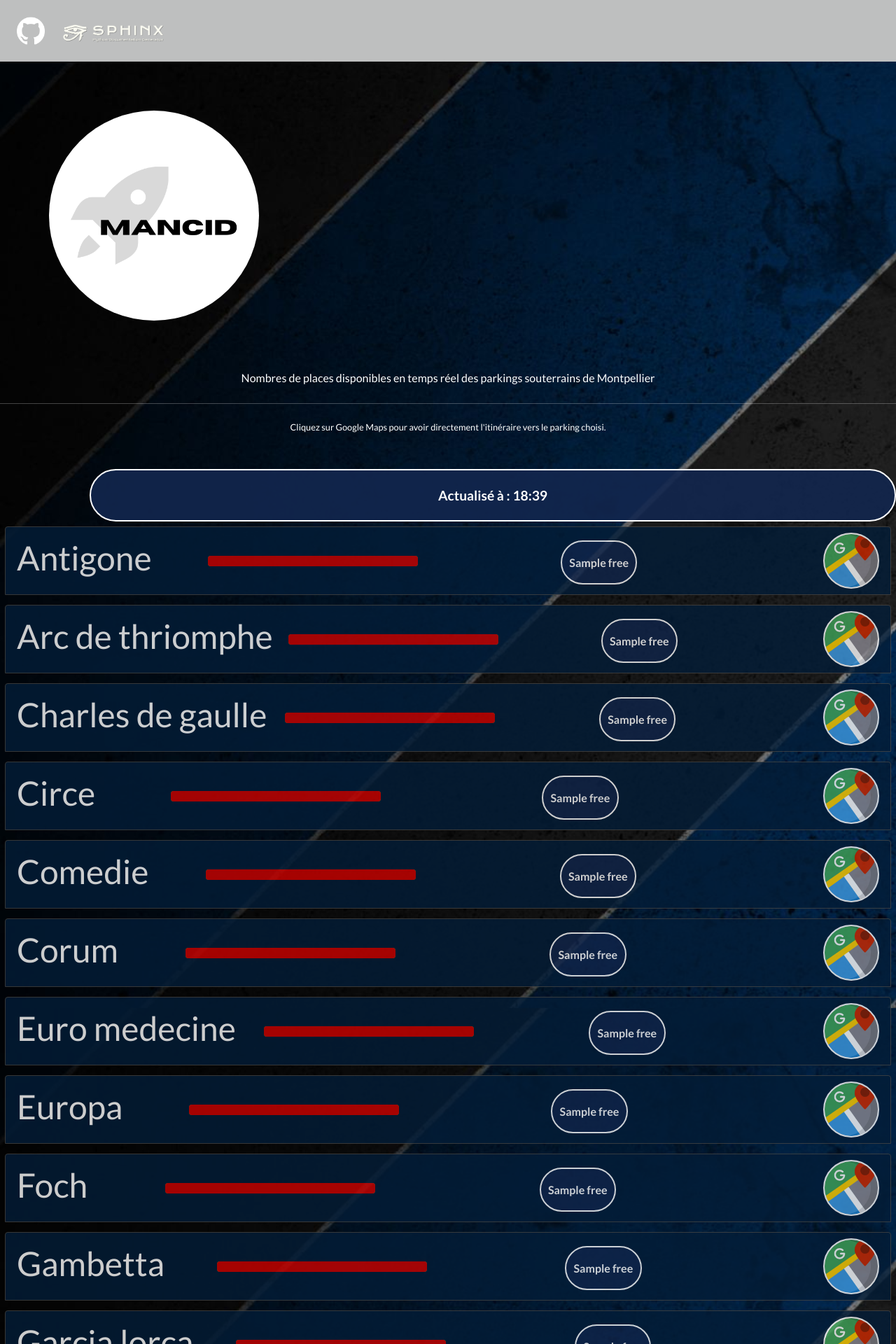
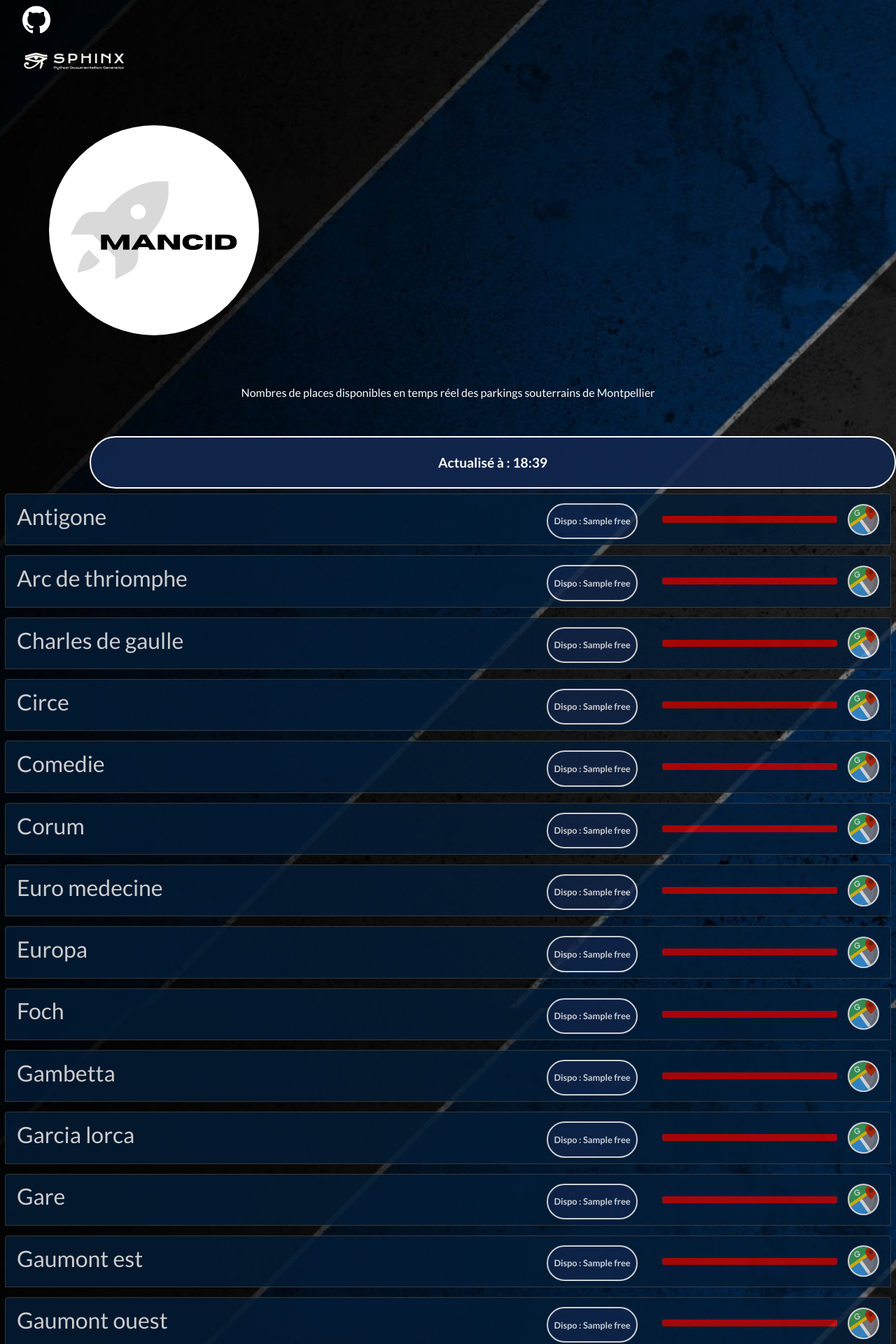
Before and after one commit to DamienPlantin/parking_mtp, a Flask app: page / in a window 1280 px wide. Shown: the top 1920 px of the page at 70% size. Run offline with Flask 2, Linux system fonts and the light colour scheme; a database or web service that is not in the repository returns one stand-in record (values such as "Sample title"); some libraries are stand-ins or nearby versions.

Commit message:
Update front

```diff
--- a/frontend/static/style.css
+++ b/frontend/static/style.css
@@ -10,8 +10,8 @@ body{
   }
 
 .progress{
-  width:300px !important;
-  height:15px !important;
+  width:250px !important;
+  height:10px !important;
   background-color:#2c9c48;
   margin: 15px;
 }
@@ -38,10 +38,11 @@ body{
   }
 
 #google-maps{
-  width: 80px;
-  border-radius:3em;
+  width: 45px;
   background-color: #ebedf1e6;
   border: 2px solid #fff !important;
+  border-radius: 3em;
+
 }
 
 .navbar-expand-lg .navbar-nav .nav-link {
@@ -51,7 +52,7 @@ body{
 }
 
 #google-maps:hover{
-  background-color:rgb(93, 204, 120)
+  transform : scale(1.1);
 }
 
 .bg-primary{
@@ -119,7 +120,7 @@ body{
 }
 
 #name_parking{
-  font-size:  1em;
+  font-size:  0.8em;
 margin: 7px;
 opacity: 80%;
 background-color: #031d38;
@@ -128,4 +129,12 @@ background-color: #031d38;
 #free_place{
 font-size: 1em !important;
 margin-top: 5px;
-margin-right: 200px;}
+margin-left: auto;
+margin-right: 20px;
+}
+}
+
+h1{
+  display: block ruby;
+  font-size: 2em;
+}
--- a/frontend/templates/parking.html
+++ b/frontend/templates/parking.html
@@ -8,37 +8,33 @@
   <link rel="stylesheet" href="./static/bootstrap.min.css" />
   <link rel="stylesheet" type= "text/css" href= './static/style.css'/>
   <title>Parking Montpellier</title>
- <nav class="navbar navbar-expand-lg navbar-dark bg-primary">
-  <div class="container-fluid">
-    <div class="collapse navbar-collapse" id="navbarColor03">
-      <ul class="navbar-nav me-auto">
-          <a class="nav-link" href="https://github.com/mancid/parking_mtp.git/" target="_blank"><img id="github" src="./static/github.png"></img></a>
+
+          <a class="nav-link" href="https://github.com/mancid/parking_mtp.git/" target="_blank"><img id="github" src="./static/github.png"></img>
           <a class="nav-link" href="https://mancid.github.io/data_parking_montpellier_login/" target="_blank"><img id="sphinx" src="./static/sphinxheader.png"></img></a>
 
-          </nav>
 </head>
 
 <body>
   <div class="jumbotron">
     <div class="logo" style="display: block; text-align: left;">
-    <img id="logo" src="./static/logo.png"></div>
-    <p class="lead">Nombres de places disponibles en temps réel des parkings souterrains de Montpellier</p>
-    <hr class="my-4">
-        <p class="secondary">Cliquez sur Google Maps pour avoir directement l'itinéraire vers le parking choisi.</p></div>
-    <div>
+    <img id="logo" src="./static/logo.png">
+    <p class="lead">Nombres de places disponibles en temps réel des parkings souterrains de Montpellier</p></div>
+
     <span class="badge bg-primary rounded-pill">Actualis&eacute; &agrave; : {{now}}</span></div>
    {% for parking, value in parkings.items() %}
 
    <ul class="list-group">
-    <li id="name_parking" class="list-group-item d-flex justify-content-between align-items-center"><h1>
+    <li id="name_parking" class="list-group-item d-flex justify-content-between align-items-center"><h3>
       {{ parking.replace( '_', ' ')}}
-    </h1>
+    </h3>
+
+    <span id="free_place" class="badge bg-primary rounded-pill">Dispo : {{value[0].get('Free')}}</span>
     <div class="progress">
 <div class="progress-bar bg-success" role="progressbar" style="width:{{(value[0].get('Total') - value[0].get('Free'))/value[0].get('Total') * 100}}%;" aria-valuenow={{value[0].get('Free')}} aria-valuemin="0" aria-valuemax={{value[0].get('Total')}}></div>
     </div>
-      <span id="free_place" class="badge bg-primary rounded-pill">{{value[0].get('Free')}}</span>
-  <a href="https://www.google.com/maps/dir//{{value[1].replace(' ', '+')}})" target="_blank"><img id="google-maps"  src="./static/google_maps.png"></a></div>
-</span></li>
+    <a href="https://www.google.com/maps/dir//{{value[1].replace(' ', '+')}})" target="_blank"><img id="google-maps"  src="./static/google_maps.png"></a></div>
+  </span>
+ </li>
  {% endfor %}
 </body>
 <footer>
```
Also changed, not shown: 1 other file.
